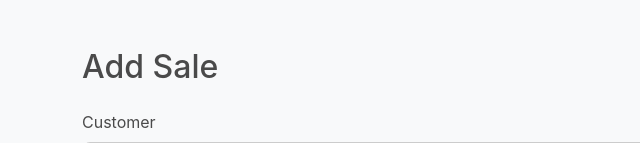
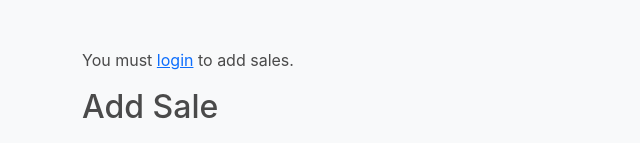
Before and after one commit to kariuki251/cosmetic-inventory, a Django app: template inventory/templates/inventory/add_sale.html in a window 1280 px wide. Shown: the part 56-199 px from the top of the page, without its empty margins (0-640 px from the left). Run offline with Django 5.2, Linux system fonts and the light colour scheme; the template is opened without the code that fills it: values that come from a table or form of the project are taken from there, others are empty; data comes from the database, SQL or seed files in the repository.

Commit message:
Protect templates for add/edit sales, products, and expenses

```diff
--- a/inventory/templates/inventory/add_expense.html
+++ b/inventory/templates/inventory/add_expense.html
@@ -1,7 +1,11 @@
 {% extends 'inventory/base.html' %}
 {% block title %}Add Expense{% endblock %}
 
-{% block content %}
+{% if user.is_authenticated %}
+{% else %}
+    <p>You must <a href="{% url 'login' %}">login</a> to add expenses.</p>
+{% endif %}
+{% endblock %}
 <h2>Add Expense</h2>
 
 <form method="POST">
--- a/inventory/templates/inventory/add_product.html
+++ b/inventory/templates/inventory/add_product.html
@@ -1,5 +1,11 @@
 {% extends 'inventory/base.html' %}
 {% block content %}
+
+{% if user.is_authenticated %}
+{% else %}
+    <p>You must <a href="{% url 'login' %}">login</a> to add products.</p>
+{% endif %}
+
 <div class="container mt-4">
   <h2 class="mb-4">Add Product</h2>
   <form method="POST" action="">
--- a/inventory/templates/inventory/add_sale.html
+++ b/inventory/templates/inventory/add_sale.html
@@ -3,6 +3,10 @@
 {% block title %}Add Sale{% endblock %}
 
 {% block content %}
+{% if user.is_authenticated %}
+{% else %}
+    <p>You must <a href="{% url 'login' %}">login</a> to add sales.</p>
+{% endif %}
 <h2 class="mb-4">Add Sale</h2>
 
 <form method="POST">
--- a/inventory/templates/inventory/edit_expense.html
+++ b/inventory/templates/inventory/edit_expense.html
@@ -2,6 +2,10 @@
 {% block title %}Edit Expense{% endblock %}
 
 {% block content %}
+{% if user.is_authenticated %}
+{% else %}
+    <p>You must <a href="{% url 'login' %}">login</a> to edit expenses.</p>
+{% endif %}
 <h2>Edit Expense</h2>
 
 <form method="POST">
--- a/inventory/templates/inventory/edit_product.html
+++ b/inventory/templates/inventory/edit_product.html
@@ -1,5 +1,9 @@
 {% extends 'inventory/base.html' %}
 {% block content %}
+{% if user.is_authenticated %}
+{% else %}
+    <p>You must <a href="{% url 'login' %}">login</a> to edit products.</p>
+{% endif %}
 <div class="container mt-4">
   <h2 class="mb-4">Edit Product</h2>
   <form method="POST">
--- a/inventory/templates/inventory/edit_sale.html
+++ b/inventory/templates/inventory/edit_sale.html
@@ -1,6 +1,10 @@
 {% extends 'inventory/base.html' %}
 {% block title %}Edit Sale #{{ sale.id }}{% endblock %}
 {% block content %}
+{% if user.is_authenticated %}
+{% else %}
+    <p>You must <a href="{% url 'login' %}">login</a> to edit sales.</p>
+{% endif %}
 <h2>Edit Sale #{{ sale.id }}</h2>
 <form method="POST">
     {% csrf_token %}
```
